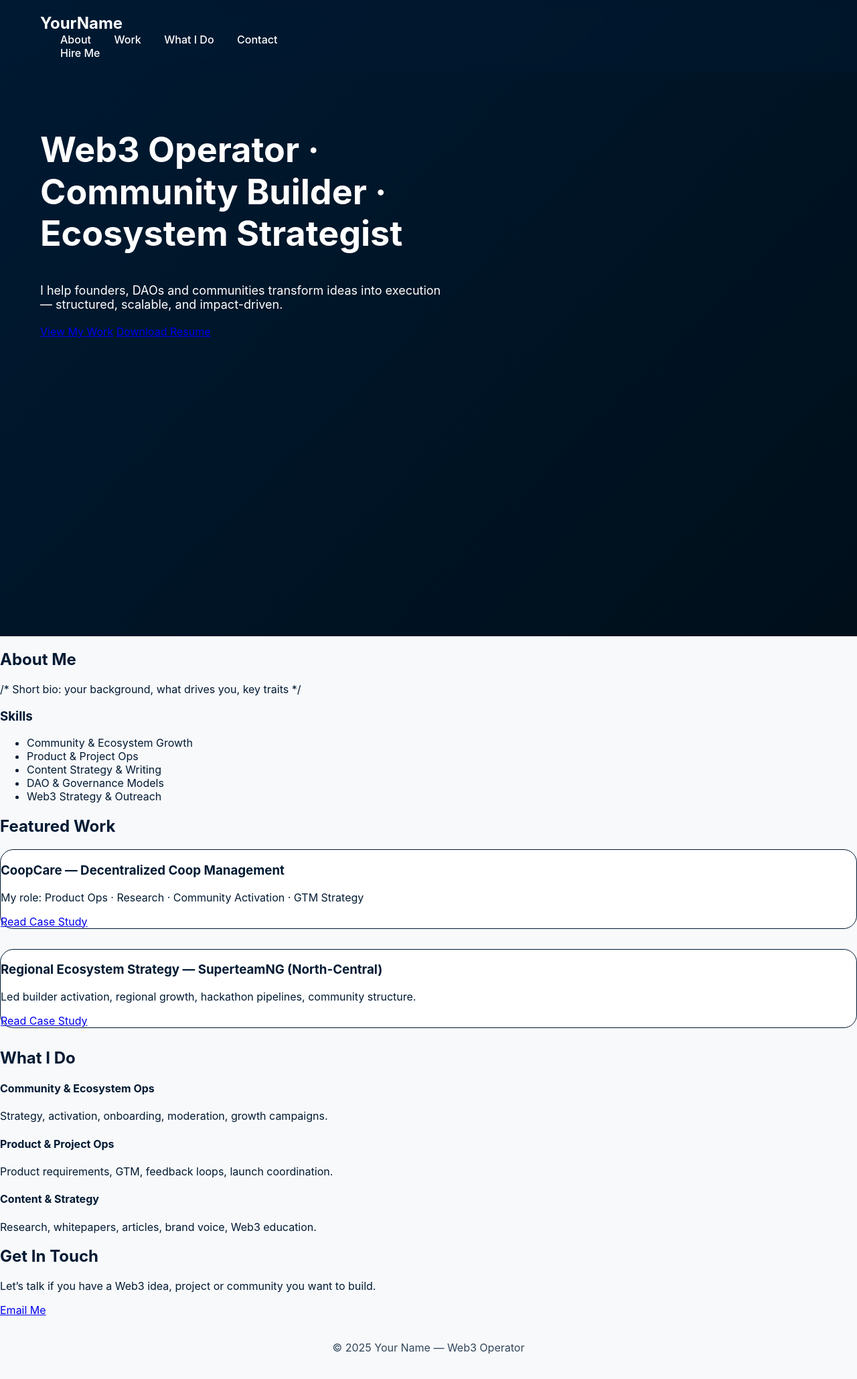
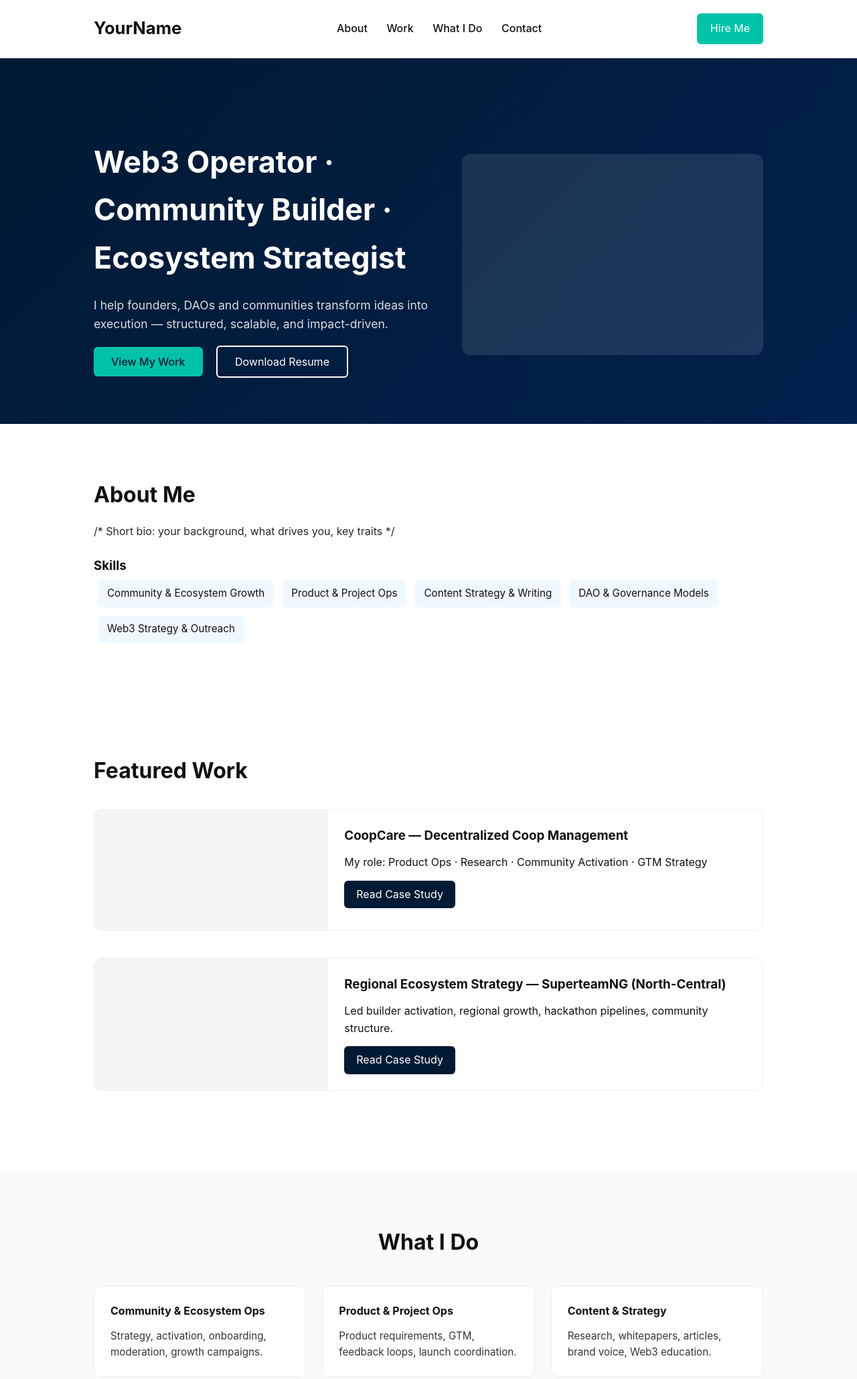
Before and after one commit to Talkto-eddie/Profile, a plain HTML site: page index.html in a window 1280 px wide. Shown: the top 2059 px of the page at 67% size. Drawn offline with Linux system fonts and the light colour scheme.

Commit message:
Update styles.css

```diff
--- a/styles.css
+++ b/styles.css
@@ -1,191 +1,223 @@
-/* GENERAL */
+/* RESET / BASE */
+* {
+  margin: 0;
+  padding: 0;
+  box-sizing: border-box;
+}
 body {
-    margin: 0;
-    font-family: 'Inter', sans-serif;
-    background: #F8F9FB;
-    color: #001A33;
+  font-family: 'Inter', sans-serif;
+  color: #111;
+  background: #FFF;
+  line-height: 1.6;
+}
+.container {
+  width: 90%;
+  max-width: 1000px;
+  margin: 0 auto;
 }
 
 /* NAVBAR */
 .navbar {
-    width: 100%;
-    padding: 20px 60px;
-    position: fixed;
-    top: 0;
-    display: flex;
-    justify-content: space-between;
-    backdrop-filter: blur(10px);
-    background: rgba(0, 26, 51, 0.4);
-    z-index: 1000;
+  width: 100%;
+  background: white;
+  position: sticky;
+  top: 0;
+  border-bottom: 1px solid #EEE;
+  z-index: 100;
+}
+.navbar-inner {
+  display: flex;
+  align-items: center;
+  justify-content: space-between;
+  padding: 20px 0;
+}
+.logo {
+  font-size: 1.6rem;
+  font-weight: bold;
+}
+.nav-links a {
+  margin-left: 24px;
+  text-decoration: none;
+  color: #111;
+  font-weight: 500;
+}
+.hire-btn {
+  margin-left: 24px;
+  padding: 10px 20px;
+  background: #00C2A8;
+  color: white;
+  border-radius: 6px;
+  text-decoration: none;
 }
 
-.navbar a {
-    color: white;
-    text-decoration: none;
-    margin-left: 30px;
-    font-weight: 500;
+/* HERO */
+.hero {
+  padding: 120px 0 80px;
+  background: linear-gradient(135deg, #001A33, #00214D);
+  color: white;
+}
+.hero-inner {
+  display: flex;
+  align-items: center;
+  justify-content: space-between;
+}
+.hero-text {
+  max-width: 550px;
+}
+.hero-text h1 {
+  font-size: 2.8rem;
+  margin-bottom: 20px;
+}
+.hero-text p {
+  font-size: 1.1rem;
+  margin-bottom: 30px;
+  opacity: 0.85;
+}
+.hero-buttons a {
+  text-decoration: none;
+  margin-right: 16px;
+}
+.primary-btn {
+  padding: 12px 26px;
+  background: #00C2A8;
+  color: #001A33;
+  border-radius: 6px;
+  font-weight: 500;
+}
+.outline-btn {
+  padding: 12px 26px;
+  border: 2px solid white;
+  border-radius: 6px;
+  color: white;
+}
+.hero-image {
+  width: 45%;
+  /* placeholder styling; you can replace with illustration or image */
+  height: 300px;
+  background: rgba(255,255,255,0.1);
+  border-radius: 12px;
 }
 
-.logo {
-    font-size: 24px;
-    font-weight: 700;
-    color: white;
+/* ABOUT */
+.about {
+  padding: 80px 0;
 }
-
-/* HERO SECTION */
-.hero {
-    height: 100vh;
-    padding: 150px 60px 0;
-    background: linear-gradient(135deg, #001A33, #000F1A);
-    color: white;
-    display: flex;
-    justify-content: space-between;
+.about h2 {
+  font-size: 2rem;
+  margin-bottom: 16px;
 }
-
-.hero-text {
-    max-width: 600px;
+.about p {
+  margin-bottom: 24px;
+  opacity: 0.9;
 }
-
-.hero-text h1 {
-    font-size: 52px;
-    line-height: 1.2;
+.skills-list {
+  list-style: none;
+  display: flex;
+  flex-wrap: wrap;
 }
-
-.hero-text p {
-    font-size: 18px;
-    margin: 20px 0;
-}
-
-/* BUTTONS */
-.btn-primary {
-    background: #00C2A8;
-    padding: 14px 28px;
-    color: #001A33;
-    font-weight: 600;
-    border-radius: 10px;
-    text-decoration: none;
-    margin-right: 14px;
-}
-
-.btn-outline {
-    padding: 14px 28px;
-    border: 2px solid white;
-    border-radius: 10px;
-    color: white;
-    text-decoration: none;
-}
-
-.btn-small {
-    background: #001A33;
-    padding: 10px 18px;
-    color: white;
-    border-radius: 8px;
-    text-decoration: none;
-    font-size: 14px;
-}
-
-/* METRICS */
-.metrics {
-    display: grid;
-    grid-template-columns: repeat(4,1fr);
-    gap: 20px;
-    padding: 60px;
-}
-
-.metric-card {
-    background: rgba(255,255,255,0.4);
-    backdrop-filter: blur(10px);
-    padding: 30px;
-    border-radius: 20px;
-    text-align: center;
-    border: 1px solid rgba(0,26,51,.1);
-}
-
-.metric-card h2 {
-    font-size: 42px;
-    color: #00C2A8;
-    margin: 0;
+.skills-list li {
+  background: #F0F8FF;
+  padding: 8px 14px;
+  border-radius: 6px;
+  margin: 6px;
+  font-size: 0.95rem;
 }
 
 /* PROJECTS */
-.work-section {
-    padding: 60px;
+.projects {
+  padding: 80px 0;
+}
+.projects h2 {
+  font-size: 2rem;
+  margin-bottom: 32px;
+}
+.project-card {
+  display: flex;
+  margin-bottom: 40px;
+  border: 1px solid #EEE;
+  border-radius: 12px;
+  overflow: hidden;
+}
+.project-card .thumb {
+  width: 35%;
+  background: #F5F5F5;
+  min-height: 180px;
+}
+.project-card .info {
+  padding: 24px;
+  flex: 1;
+}
+.project-card h3 {
+  margin-bottom: 12px;
+}
+.small-btn {
+  display: inline-block;
+  margin-top: 14px;
+  padding: 8px 18px;
+  background: #001A33;
+  color: white;
+  border-radius: 6px;
+  text-decoration: none;
 }
 
-.project-card {
-    display: flex;
-    background: white;
-    border-radius: 20px;
-    margin-bottom: 30px;
-    border: 1px solid #001A33;
+/* SERVICES */
+.services {
+  padding: 80px 0;
+  background: #FAFAFA;
+}
+.services h2 {
+  text-align: center;
+  margin-bottom: 40px;
+  font-size: 2rem;
+}
+.services-grid {
+  display: flex;
+  gap: 24px;
+  flex-wrap: wrap;
+}
+.service-item {
+  flex: 1;
+  min-width: 260px;
+  background: white;
+  border: 1px solid #EEE;
+  border-radius: 10px;
+  padding: 24px;
+}
+.service-item h4 {
+  margin-bottom: 12px;
+}
+.service-item p {
+  opacity: 0.85;
+  font-size: 0.95rem;
 }
 
-.project-thumb {
-    width: 35%;
-    border-radius: 20px 0 0 20px;
-    background-size: cover;
+/* CONTACT */
+.contact {
+  padding: 80px 0;
+  text-align: center;
 }
-
-/* Placeholder backgrounds */
-.thumb1 { background: linear-gradient(135deg,#00C2A8,#001A33); }
-.thumb2 { background: linear-gradient(135deg,#FFD65A,#001A33); }
-.thumb3 { background: linear-gradient(135deg,#001A33,#00C2A8); }
-
-.project-info {
-    padding: 30px;
+.contact h2 {
+  font-size: 2rem;
+  margin-bottom: 16px;
 }
-
-.project-info h3 {
-    margin-top: 0;
+.contact p {
+  margin-bottom: 24px;
+  opacity: 0.9;
 }
-
-/* CTA BANNER */
-.cta-banner {
-    background: #00C2A8;
-    padding: 80px;
-    text-align: center;
-    border-radius: 0;
-}
-
-.btn-dark {
-    background: #001A33;
-    padding: 14px 28px;
-    color: white;
-    border-radius: 10px;
-    text-decoration: none;
-}
-
-/* CONTACT FORM */
-.contact-section {
-    padding: 60px;
-}
-
-form {
-    max-width: 500px;
-    display: flex;
-    flex-direction: column;
-}
-
-input, textarea {
-    padding: 14px;
-    border: 2px solid #001A33;
-    border-radius: 10px;
-    margin-bottom: 20px;
-    font-size: 16px;
-}
-
-textarea {
-    height: 150px;
-}
-
-.btn-primary.full {
-    width: 100%;
+.contact .btn {
+  text-decoration: none;
+  padding: 12px 28px;
+  background: #00C2A8;
+  color: white;
+  border-radius: 6px;
+  font-weight: 500;
 }
 
 /* FOOTER */
-footer {
-    text-align: center;
-    padding: 20px;
-    color: #001A33;
-    opacity: 0.8;
+.footer {
+  padding: 40px 0;
+  text-align: center;
+  background: #F8F8F8;
+  color: #666;
+  font-size: 0.9rem;
 }
```
